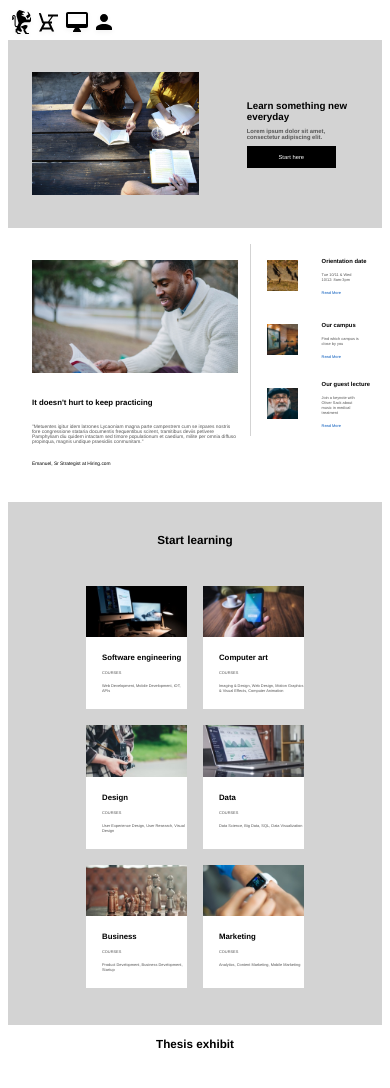
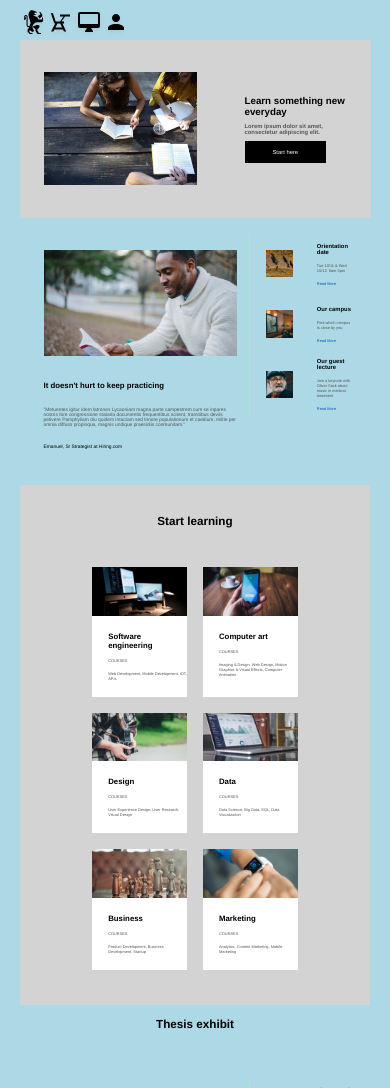
Before and after one commit to tboittin/khaleeno.github.io, a PHP site: page /Colmar_Academy/index.html in a window 390 px wide. Shown: the top 1088 px of the page. Run offline with PHP 8.4, Linux system fonts and the light colour scheme; some libraries are stand-ins or nearby versions.

Commit message:
test mobile

```diff
--- a/Colmar_Academy/style.css
+++ b/Colmar_Academy/style.css
@@ -2,8 +2,24 @@ html {
   font-family: Helvetica;
   font-size: 1vw;
 }
+/*test*/
+body {
+  background-color: lightblue;
+}
 
-@media only screen and (min-width: 481px){
+@media screen and (min-width: 400px) {
+  body {
+    background-color: lightgreen;
+  }
+}
+
+@media screen and (min-width: 800px) {
+  body {
+    background-color: lavender;
+  }
+}
+/*fin test */
+@media (min-width: 481px){
   body {
   max-width: 80%;
   margin-left: auto;
@@ -11,12 +27,14 @@ html {
   min-width: 50%;
   }
 }
-@media only screen and (max-width: 480px) {
+@media (max-width: 480px) {
   body{
-    max-width: 100%;
+    max-width: 90%;
+    margin-left: 5%;
+    margin-right: 5%;
   }
 }
-@media only screen and (min-width: 481px){
+@media (min-width: 481px){
   header {
     min-height: 32px;
     display: inline-flex;
@@ -24,7 +42,7 @@ html {
     justify-content: space-between;
   }
 }
-@media only screen and (max-width: 480px) {
+@media (max-width: 480px) {
   .desktop{
     display: none;
   }
@@ -32,7 +50,7 @@ html {
     display: flex;
   }
 }
-@media only screen and (min-width: 481px){
+@media (min-width: 481px){
   .desktop{
     display: flex;
   }
```
